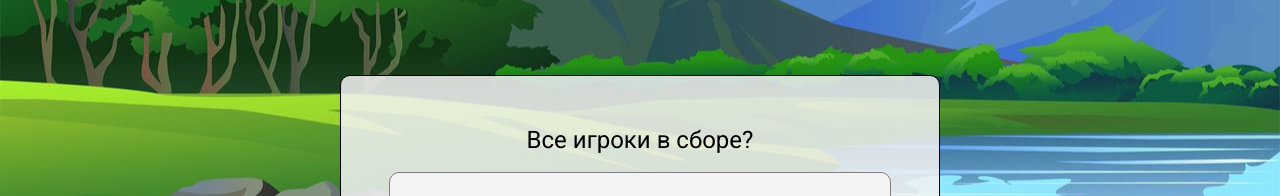
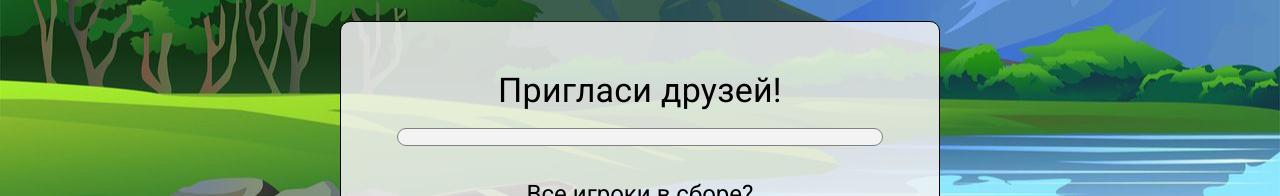
Before and after one commit to Mayrinika/online-activity, a React (Create React App) app in the folder game/: page /login in a window 1280 px wide. Shown: the part 158-354 px from the top of the page. Built offline with nearby package versions, Linux system fonts and the light colour scheme; no server answers.

Commit message:
moved gameId to StartGame

```diff
--- a/game/src/components/Login/Login.tsx
+++ b/game/src/components/Login/Login.tsx
@@ -64,7 +64,6 @@ class Login extends Component<LoginProps, LoginState> {
         await this.getAllGames();
         if (code === '') {
             const newCode = uuidv4();
-            alert(`code is: ${newCode}`); //TODO использовать библиотеку TOAST вместо alarm
             await this.joinGame(name, newCode);
         } else if (this.state.possibleGames.some(game => game.id === code)) {
             const currentGameId = this.state.possibleGames.find(game => game.id === code);
@@ -78,12 +77,12 @@ class Login extends Component<LoginProps, LoginState> {
         }
     };
 
-    joinGame = async (name: string, newCode: string) => {
+    joinGame = async (name: string, code: string) => {
         const {joinGame, history} = this.props;
         localStorage.setItem('playerName', name);
-        localStorage.setItem('gameId', newCode);
-        await joinGame(name, newCode);
-        history.push(getDomRoutes(newCode).startGame);
+        localStorage.setItem('gameId', code);
+        await joinGame(name, code);
+        history.push(getDomRoutes(code).startGame);
     };
 
     render() {
@@ -109,7 +108,6 @@ class Login extends Component<LoginProps, LoginState> {
                                 id="name"
                                 label="Введите имя"
                                 name="name"
-                                autoComplete="name"
                                 autoFocus
                                 onChange={this.handleChange}
                                 value={this.state.name}
@@ -121,7 +119,6 @@ class Login extends Component<LoginProps, LoginState> {
                                 id="code"
                                 label="Введите код приглашения"
                                 name="code"
-                                autoComplete="code"
                                 onChange={this.handleChange}
                                 value={this.state.code}
                             />
--- a/game/src/components/StartGame/StartGame.tsx
+++ b/game/src/components/StartGame/StartGame.tsx
@@ -23,6 +23,7 @@ interface StartGameState {
 
 class StartGame extends Component<StartGameProps, StartGameState> {
     private _isMounted: boolean;
+
     constructor(props: StartGameProps) {
         super(props);
         this.state = {
@@ -43,7 +44,7 @@ class StartGame extends Component<StartGameProps, StartGameState> {
         });
         newWS.onmessage = (response: any) => {
             this.setState({players: JSON.parse(response.data).players});
-        }
+        };
     }
 
     refreshConnection = () => {
@@ -63,8 +64,8 @@ class StartGame extends Component<StartGameProps, StartGameState> {
                 }, interval);
             }
         };
-        send(JSON.stringify({'messageType':'refresh','gameId':localStorage.getItem('gameId')}));
-    }
+        send(JSON.stringify({'messageType': 'refresh', 'gameId': localStorage.getItem('gameId')}));
+    };
 
     componentWillUnmount() {
         this._isMounted = false;
@@ -77,7 +78,7 @@ class StartGame extends Component<StartGameProps, StartGameState> {
     };
 
     addWordAndPainter = async (gameId: string | null) => {
-         newWS.send(JSON.stringify({'messageType': 'addWordAndPainter', 'gameId': localStorage.getItem('gameId')}));
+        newWS.send(JSON.stringify({'messageType': 'addWordAndPainter', 'gameId': localStorage.getItem('gameId')}));
     };
 
     render() {
@@ -86,14 +87,23 @@ class StartGame extends Component<StartGameProps, StartGameState> {
         return (
             <Container className={classes.outerContainer} maxWidth='sm'>
                 <Box>
+                    <Box style={{marginBottom: 32}}>
+                        <Typography variant='h4' paragraph>
+                            Пригласи друзей!
+                        </Typography>
+                        <Typography variant='subtitle1' paragraph className={classes.playerContainer}
+                                    style={{backgroundColor: '#F3F3F3'}}>
+                            {localStorage.getItem('gameId')}
+                        </Typography>
+                    </Box>
                     <Typography variant='h5' paragraph>
                         Все игроки в сборе?
                     </Typography>
                     <Box className={classes.innerContainer}>
                         <Typography variant='subtitle1'>
-                            {players && players.map(player=>{
+                            {players && players.map(player => {
                                 return <div key={player} className={classes.playerContainer}>{player}</div>;
-                        })}
+                            })}
                         </Typography>
                     </Box>
                     <Button
--- a/game/src/utils/theme.tsx
+++ b/game/src/utils/theme.tsx
@@ -58,6 +58,7 @@ export default {
         },
         playerContainer: {
             borderRadius: 10,
+            border: '1px solid gray',
             backgroundColor: '#A1C1EC',
             margin: 8,
             padding: 8,
```
